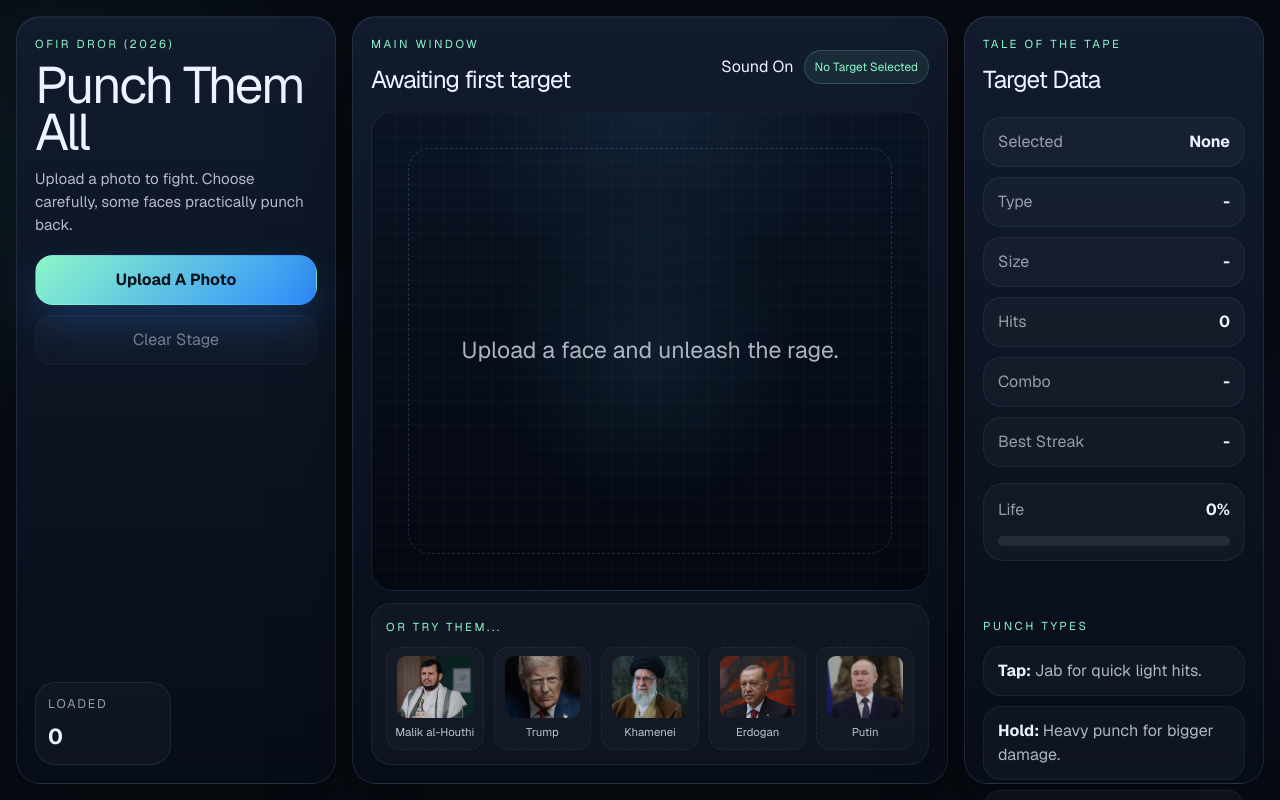
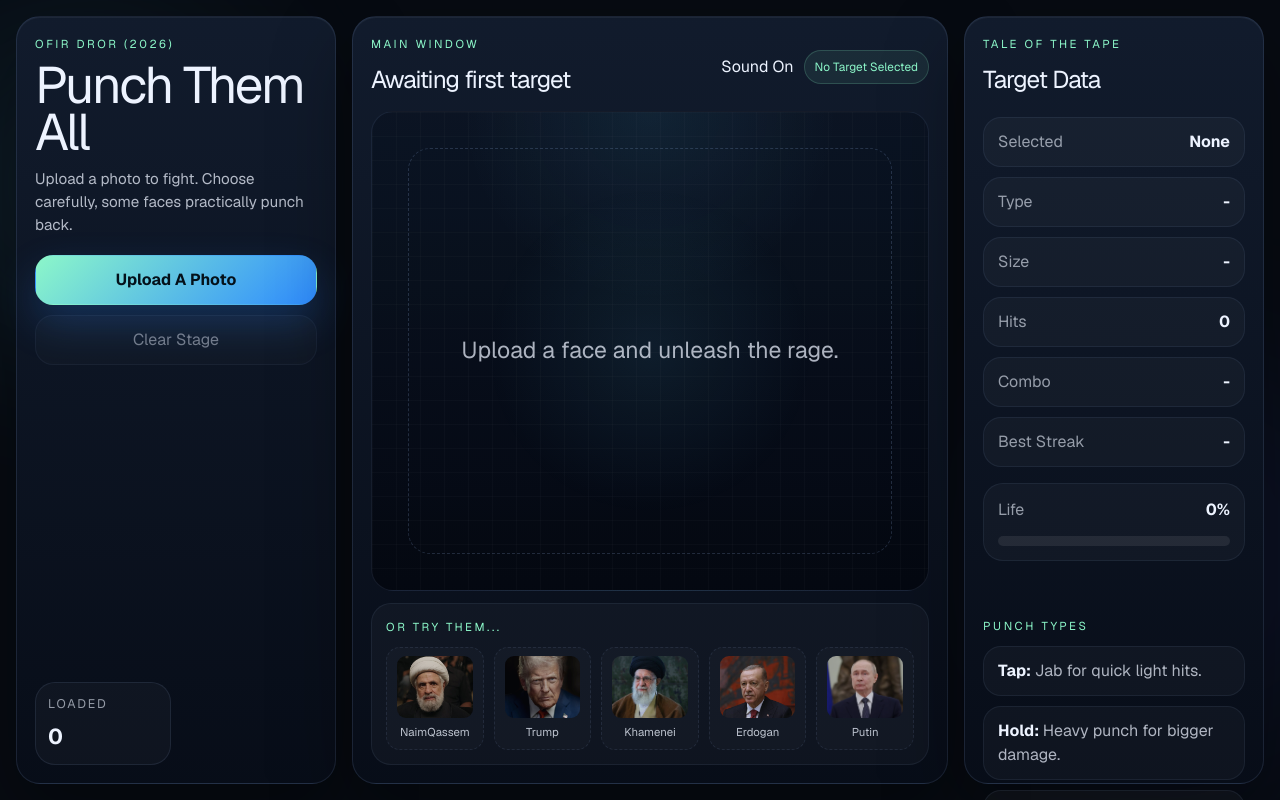
Before and after one commit to ofirdror7619/PunchThemAll, a Next.js app: page / in a window 1280 px wide. Built offline with nearby package versions, Linux system fonts and the light colour scheme.

Commit message:
Swap first built-in target to Naim Qassem

```diff
--- a/app/components/photoBender.tsx
+++ b/app/components/photoBender.tsx
@@ -57,7 +57,7 @@ const HEAVY_HOLD_MS = 320;
 const DOUBLE_TAP_WINDOW_MS = 240;
 const COMBO_RESET_WINDOW_MS = 1250;
 const defaultTargets: UploadPhoto[] = [
-  { id: "default-malik-al-houthi", name: "Malik al-Houthi.jpg", url: "/Malik%20al-Houthi.jpg", type: "built-in target", size: 0 },
+  { id: "default-naim-qassem", name: "NaimQassem.jpg", url: "/NaimQassem.jpg", type: "built-in target", size: 0 },
   { id: "default-trump", name: "Trump.jpg", url: "/Trump.jpg", type: "built-in target", size: 0 },
   { id: "default-khamenei", name: "Khamenei.jpg", url: "/Khamenei.jpg", type: "built-in target", size: 0 },
   { id: "default-erdogan", name: "Erdogan.jpg", url: "/Erdogan.jpg", type: "built-in target", size: 0 },
```
Also changed, not shown: public/Malik al-Houthi.jpg (deleted), public/NaimQassem.jpg (added).
